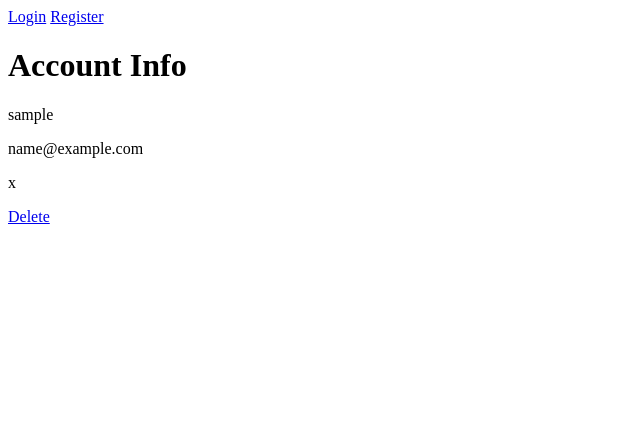
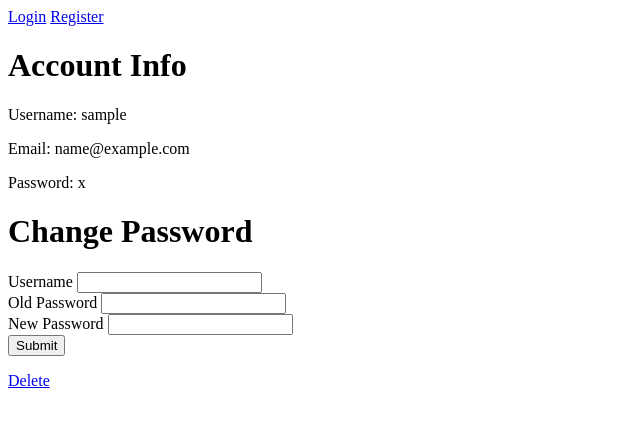
Before and after one commit to CodeConfidant/flask-auth, a Flask app: template app/templates/account.html in a window 1280 px wide. Shown: the top 427 px of the page, without its empty margins (0-640 px from the left). Run offline with Flask 2, Linux system fonts and the light colour scheme; the template is opened without the code that fills it: most values are stand-ins (such as "Sample title", 1, 10 or a date in 2020).

Commit message:
Added means to change password, updated requirements.txt

```diff
--- a/app/routes.py
+++ b/app/routes.py
@@ -63,4 +63,26 @@ def deluser():
         user_db = db("app/users.db")
         message = "Account Deleted!"
         user_db.drop_row("users", "Username", username)
+        user_db.close_db()
         return render_template("login.html", title='Login', message=message)
+
+@app.route('/changepassword', methods = ['POST', 'GET'])
+def changepassword():
+    if (request.method == 'POST'):
+        username = request.form['username']
+        password = request.form['password']
+        new_password = request.form['new_password']
+        user_db = db("app/users.db")
+        message = ""
+        row = user_db.get_row("users", "Username", username)
+
+        if(row != None and row["Username"] == username and row["Password"] == password):
+            user_db.update_row("users", "Password", new_password, "Username", username)
+            row = user_db.get_row("users", "Username", username)
+            user_db.close_db()
+            message = "Password changed successfully!"
+            return render_template("account.html", title='Account', message=message, email=row["Email"], username=row["Username"], password=row["Password"])
+        else:
+            user_db.close_db()
+            message = "Password change failed! Either the username or password was incorrect!"
+            return render_template("login.html", title='Login', message=message)
--- a/app/templates/account.html
+++ b/app/templates/account.html
@@ -4,9 +4,20 @@
     <p>{{ message }}</p>
 
     <h1>Account Info</h1>
-    <p>{{ username }}</p>
-    <p>{{ email }}</p>
-    <p>{{ password }}</p>
+    <p>Username: {{ username }}</p>
+    <p>Email: {{ email }}</p>
+    <p>Password: {{ password }}</p>
+
+    <h1>Change Password</h1>
+    <form action="{{ url_for('changepassword') }}" method="POST">
+        <label for="username">Username</label>
+        <input type="text" id="username" name="username"/></br>
+        <label for="password">Old Password</label>
+        <input type="text" id="password" name="password"/></br>
+        <label for="password">New Password</label>
+        <input type="text" id="new_password" name="new_password"/></br>
+        <input type="submit" value="Submit"/>
+    </form>
 
     <a href="/deluser?id={{ username }}">Delete</a>
 
--- a/requirements.txt
+++ b/requirements.txt
@@ -1,5 +1,5 @@
 click==7.1.2
-connectwrap==1.1
+connectwrap==1.1.1
 Flask==1.1.2
 itsdangerous==1.1.0
 Jinja2==2.11.2
```
